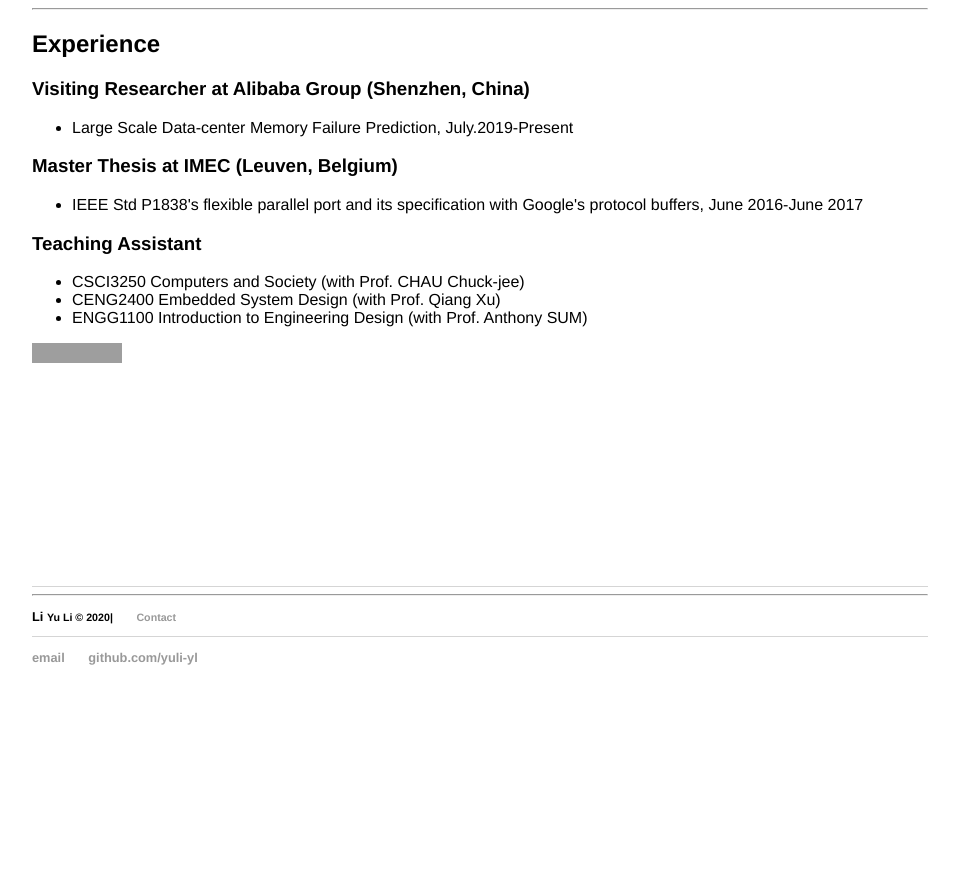
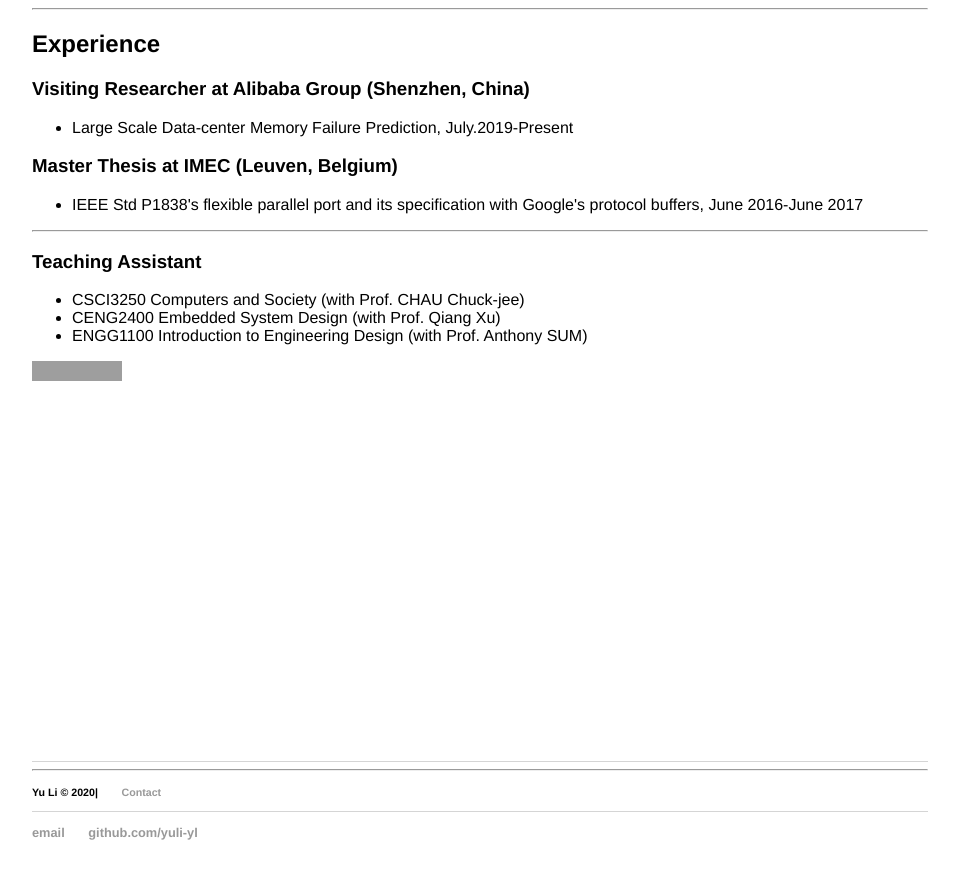
Before and after one commit to yuli-yl/yuli-ly.github.io, a Jekyll site: the page built from index.html, in a window 1280 px wide and 900 px high, scrolled down 1745 px. Shown: the top 879 px of the window, without its empty margins (160-1119 px from the left). Built offline with Jekyll 4.4.1, drawn with Linux system fonts in a browser that asks for light colours; before the commit the page ends 2470 px from its top, so only the background shows below that; grey boxes are pictures that could not be loaded.

Commit message:
Update index.html

```diff
--- a/index.html
+++ b/index.html
@@ -84,8 +84,9 @@
           <ul>
             <li>IEEE Std P1838's flexible parallel port and its specification with Google's protocol buffers, June 2016-June 2017</li>
           </ul>
-
-
+        </article>
+        <hr>
+        <article id="teaching">
           <h3>Teaching Assistant</h3>
           <ul>
             <li>CSCI3250 Computers and Society (with Prof. CHAU Chuck-jee)</li>
@@ -97,12 +98,12 @@
 
 
       </section>
-      <div style="width: 243px; height: 243px; display: block;">
+      <div style="width: 400px; height: 400px; display: block;">
       <a href="https://clustrmaps.com/site/1besl"  title="Visit tracker"><img src="//www.clustrmaps.com/map_v2.png?d=KZRl0V_NIquKk9KmRqRL_m_GzNOzKk0ZPdpPtN9A7o4&cl=ffffff" /></a>
       </div>
       <footer>
         <hr class="style2">
-        <ul>Li
+        <ul>
           <li><small>Yu Li &copy 2020|</small></li>
           <li><small><a href="mailto:yuli@cse.cuhk.edu.hk">Contact</a></small> </li>
         </ul>
```
